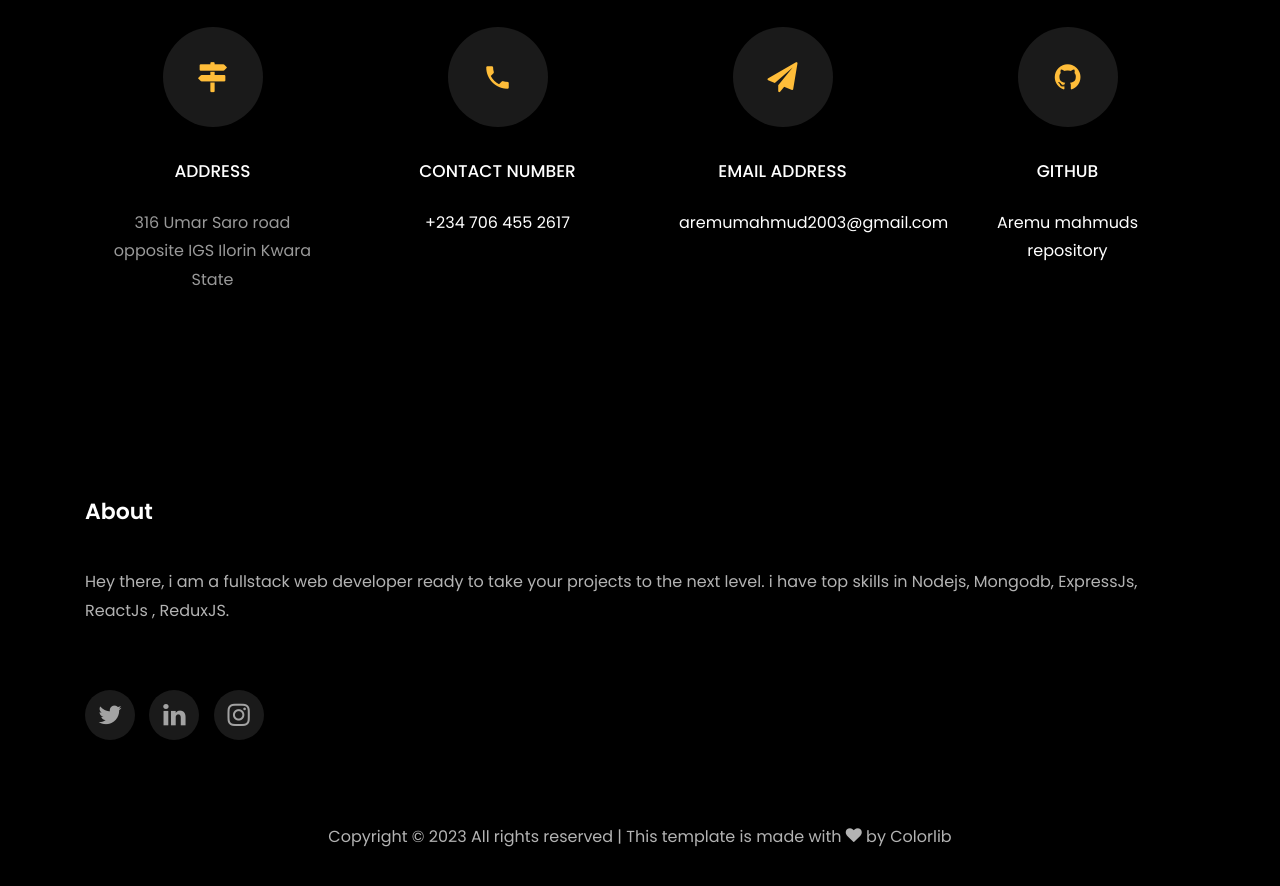
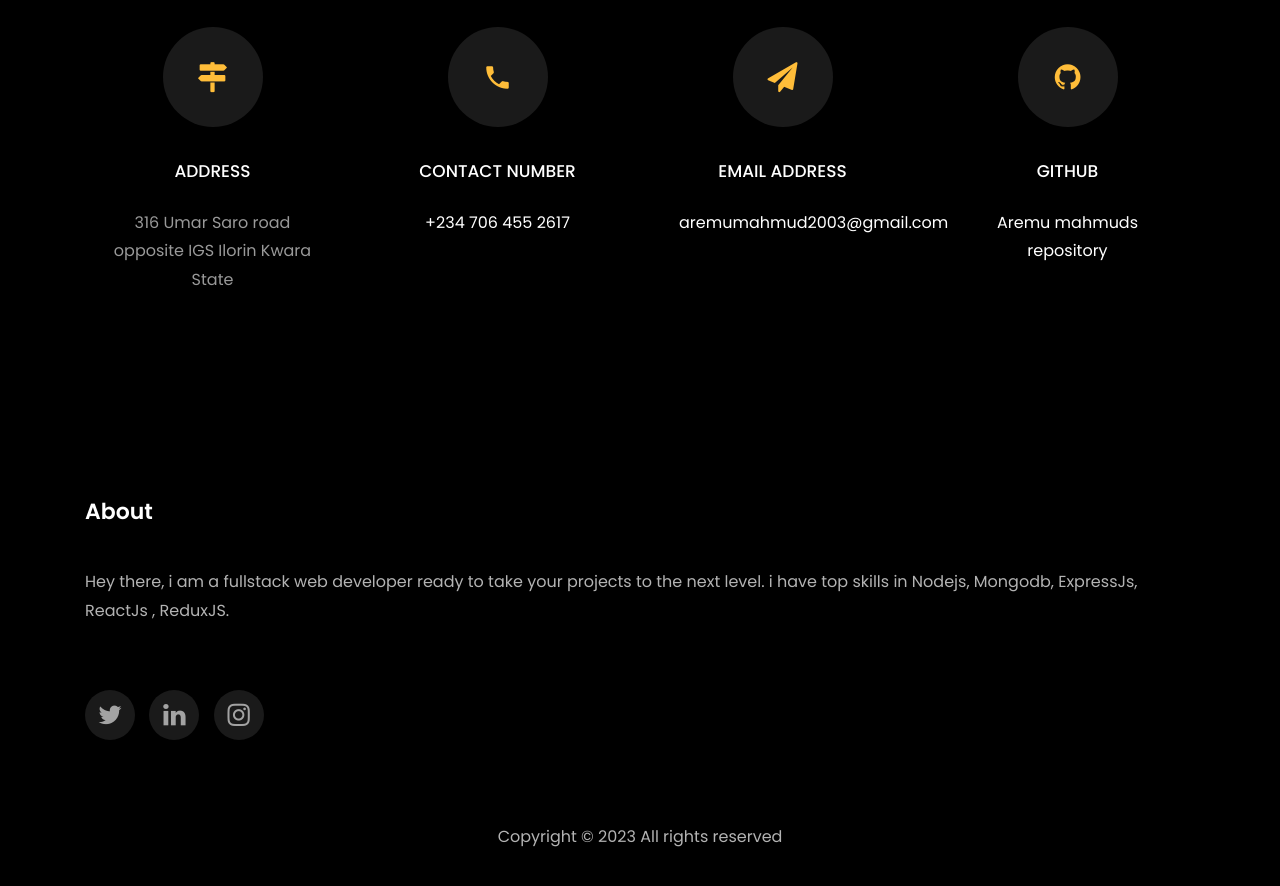
Before and after one commit to aremumahmud/portfolio, a plain HTML site: page index.html in a window 1280 px wide. Shown: the part 5268-6154 px from the top of the page. Drawn offline with Linux system fonts and the light colour scheme; files whose address does not match are found by name.

Commit message:
Update index.html

```diff
--- a/index.html
+++ b/index.html
@@ -2,7 +2,7 @@
 <html lang="en">
 
 <head>
-    <title>Clark - Free Bootstrap 4 Template by Colorlib</title>
+    <title>Mahmud Aremus Portfolio</title>
     <meta charset="utf-8">
     <meta name="viewport" content="width=device-width, initial-scale=1, shrink-to-fit=no">
 
@@ -501,7 +501,7 @@
                         Copyright &copy;
                         <script>
                             document.write(new Date().getFullYear());
-                        </script> All rights reserved | This template is made with <i class="icon-heart color-danger " aria-hidden="true "></i> by <a href="https://colorlib.com " target="_blank ">Colorlib</a>
+                        </script> All rights reserved
                         <!-- Link back to Colorlib can't be removed. Template is licensed under CC BY 3.0. -->
                     </p>
                 </div>
```
